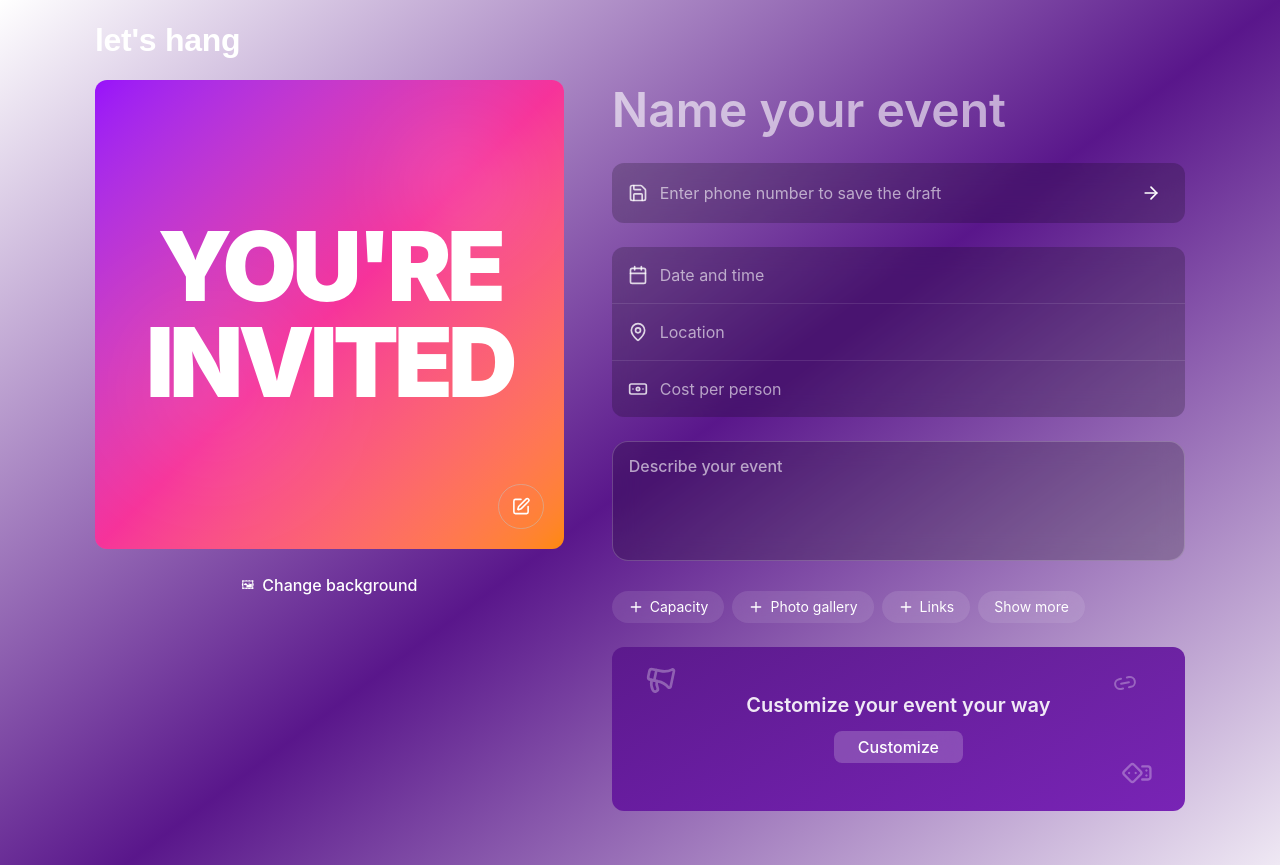
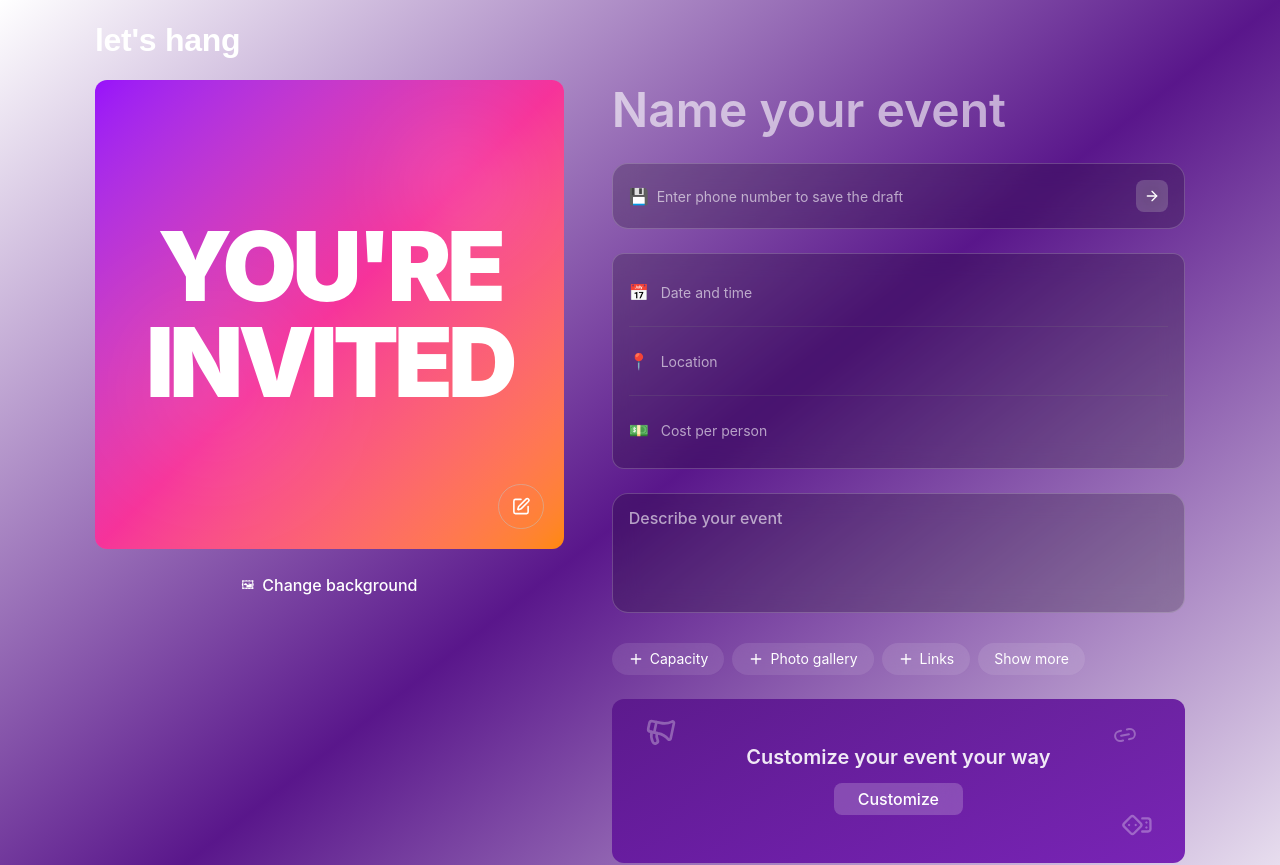
Before and after one commit to Madhavkabra/lets-hang-event, a React (Vite) app: page / in a window 1280 px wide. Shown: the top 865 px of the page. Built offline with nearby package versions, Linux system fonts and the light colour scheme.

Commit message:
feat: update form components with emoji icons and refined styling

```diff
--- a/src/components/event/DetailsGroup.tsx
+++ b/src/components/event/DetailsGroup.tsx
@@ -7,40 +7,46 @@ const DetailsGroup = () => {
     const [eventData, setEventData] = useRecoilState(eventFormState);
 
     return (
-    <Card variant="glass-dark" className="divide-y divide-white/10">
+        <Card variant="glass-dark" className="py-[4px]" style={{ border: '1px solid rgba(255, 255, 255, 0.2)' }}>
             {/* Date and time */}
-      <div className="flex items-center gap-3 px-4 py-4">
-        <Calendar className="w-5 h-5 text-white/80 flex-shrink-0" />
+            <div className="flex items-center gap-3 px-4 h-[36px] mt-4">
+                <span className="flex-shrink-0" style={{ fontSize: '16px', lineHeight: '16px' }}>📅</span>
                 <input
                     type="text"
                     placeholder="Date and time"
                     value={eventData.dateTime}
                     onChange={(e) => setEventData(prev => ({ ...prev, dateTime: e.target.value }))}
-          className="flex-1 bg-transparent text-white placeholder:text-white/60 focus:outline-none"
+                    className="flex-1 bg-transparent text-white placeholder:text-white/60 focus:outline-none font-sf-pro text-callout"
                 />
             </div>
 
+            {/* Separator */}
+            <div className="h-[1px] mx-4 my-4" style={{ background: 'rgba(127, 127, 127, 0.2)' }}></div>
+
             {/* Location */}
-      <div className="flex items-center gap-3 px-4 py-4">
-        <MapPin className="w-5 h-5 text-white/80 flex-shrink-0" />
+            <div className="flex items-center gap-3 px-4 h-[36px]">
+                <span className="flex-shrink-0" style={{ fontSize: '16px', lineHeight: '16px' }}>📍</span>
                 <input
                     type="text"
                     placeholder="Location"
                     value={eventData.location}
                     onChange={(e) => setEventData(prev => ({ ...prev, location: e.target.value }))}
-          className="flex-1 bg-transparent text-white placeholder:text-white/60 focus:outline-none"
+                    className="flex-1 bg-transparent text-white placeholder:text-white/60 focus:outline-none font-sf-pro text-callout"
                 />
             </div>
 
+            {/* Separator */}
+            <div className="h-[1px] mx-4 my-4" style={{ background: 'rgba(127, 127, 127, 0.2)' }}></div>
+
             {/* Cost per person */}
-      <div className="flex items-center gap-3 px-4 py-4">
-        <Banknote className="w-5 h-5 text-white/80 flex-shrink-0" />
+            <div className="flex items-center gap-3 px-4 h-[36px] mb-4">
+                <span className="flex-shrink-0" style={{ fontSize: '16px', lineHeight: '16px' }}>💵</span>
                 <input
                     type="text"
                     placeholder="Cost per person"
                     value={eventData.costPerPerson}
                     onChange={(e) => setEventData(prev => ({ ...prev, costPerPerson: e.target.value }))}
-          className="flex-1 bg-transparent text-white placeholder:text-white/60 focus:outline-none"
+                    className="flex-1 bg-transparent text-white placeholder:text-white/60 focus:outline-none font-sf-pro text-callout"
                 />
             </div>
         </Card>
--- a/src/components/event/PhoneInput.tsx
+++ b/src/components/event/PhoneInput.tsx
@@ -1,7 +1,7 @@
 import { useRecoilState } from 'recoil';
-import { Save, ArrowRight } from 'lucide-react';
+import { ArrowRight } from 'lucide-react';
 import { eventFormState } from '../../store/eventAtoms';
-import Card from '../ui/Card';
+import Button from '../ui/Button';
 
 const PhoneInput = () => {
     const [eventData, setEventData] = useRecoilState(eventFormState);
@@ -12,22 +12,30 @@ const PhoneInput = () => {
     };
 
     return (
-    <Card variant="glass-dark" className="flex items-center gap-3 px-4 py-3">
-      <Save className="w-5 h-5 text-white/80 flex-shrink-0" />
+        <div className="relative rounded-2xl">
+            {/* Inner background */}
+            <div
+                className="relative flex items-center gap-2 p-4 min-h-[64px] rounded-2xl bg-black/20 backdrop-blur-md"
+                style={{ border: '1px solid rgba(255, 255, 255, 0.2)' }}
+            >
+                <span className="flex-shrink-0" style={{ fontSize: '16px', lineHeight: '16px' }}>💾</span>
                 <input
                     type="tel"
                     placeholder="Enter phone number to save the draft"
                     value={eventData.phoneNumber}
                     onChange={(e) => setEventData(prev => ({ ...prev, phoneNumber: e.target.value }))}
-        className="flex-1 bg-transparent text-white placeholder:text-white/60 focus:outline-none"
+                    className="flex-1 bg-transparent text-white placeholder:text-white/60 focus:outline-none font-sf-pro text-callout"
                 />
-      <button
+                <Button
+                    size="sm"
+                    labelType="symbol"
+                    stroke={false}
+                    icon={ArrowRight}
                     onClick={handleSaveDraft}
-        className="p-2 hover:bg-white/10 rounded-lg transition-all"
-      >
-        <ArrowRight className="w-5 h-5 text-white" />
-      </button>
-    </Card>
+                    className="rounded-lg"
+                />
+            </div>
+        </div>
     );
 };
 
```
Lines whose indentation alone changed are shown as unchanged.
